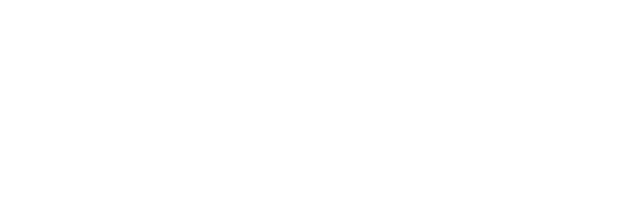
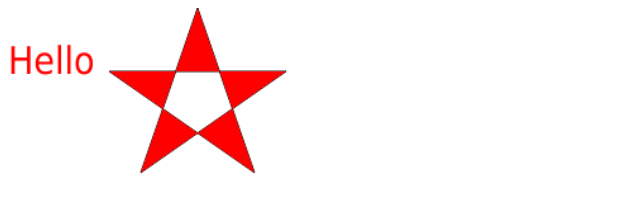
Before and after one commit to hzhyvinskyi/js-base, a plain HTML site: page index.html in a window 1280 px wide. Shown: the whole page, without its empty margins (0-640 px from the left). Drawn offline with Linux system fonts and the light colour scheme.

Commit message:
Canvas testing

```diff
--- a/index.html
+++ b/index.html
@@ -7,6 +7,7 @@
 	<title>JavaScript</title>
 </head>
 <body>
+	<canvas id="canvas" width="1000" style="width: 100%"></canvas>
 	<script src="js/main.js"></script>
 </body>
 </html>
--- a/js/main.js
+++ b/js/main.js
@@ -1,64 +1,47 @@
-const numbers = [32, 61, 18, 23, 5, 11, 94];
-const fruit = ['peach', 'apricot', 'pear', 'banana', 'apple', 'watermelon'];
-const mixed = new Array(23, 'Hello', true, undefined, null, {a:1, b:1}, new Date());
+var canvas = document.getElementById('canvas');
 
-let val;
+var ctx = canvas.getContext('2d');
 
-function over50(num){
-	return num > 50;
-}
+// var gradient = ctx.createRadialGradient(150, 70, 0, 100, 200, 70);
+//
+// gradient.addColorStop(0, 'Gold');
+// gradient.addColorStop(1, 'rgba(0, 150, 0, 0)');
+//
+// ctx.fillStyle = gradient;
+// ctx.fillRect(0, 0, 600, 300);
+//
+// ctx.strokeStyle = 'silver';
+// ctx.strokeRect(150, 75, 50, 50);
+//
+// ctx.clearRect(0, 0, 300, 150);
 
-val = numbers.find(over50);
+// ctx.beginPath();
+// ctx.strokeStyle = 'black';
+// ctx.moveTo(100, 100);
+// ctx.lineTo(80, 60);
+// ctx.lineTo(110, 80);
+// ctx.lineTo(125, 40);
+// ctx.lineTo(140, 80);
+// ctx.lineTo(170, 60);
+// ctx.lineTo(150, 100);
+// ctx.lineTo(150, 100);
+// ctx.bezierCurveTo(140, 90, 110, 90, 100, 100);
+// ctx.closePath();
+// ctx.stroke();
+// ctx.fillStyle = 'gold';
+// ctx.fill();
 
-const person = {
-	firstName: 'Roger',
-	lastName: 'Steves',
-	age: 33,
-	email: 'setver@aol.com',
-	hobbies: ['music', 'sports'],
-	address: {
-		city: 'Miami',
-		state: 'FL',
-	},
-	getBirthYear: function () {
-		return 2018 - this.age;
-	},
-};
+ctx.beginPath();
+ctx.moveTo(150, 0);
+ctx.lineTo(195, 130);
+ctx.lineTo(80, 50);
+ctx.lineTo(220, 50);
+ctx.lineTo(105, 130);
+ctx.lineTo(150, 0);
+ctx.stroke();
+ctx.fillStyle = 'red';
+ctx.fill('evenodd');
 
-val = person.firstName;
-val = person.lastName;
-val = person.age;
-val = person.email;
-val = person.hobbies[1];
-val = person.address.state;
-val = person.address.city;
-val = person.getBirthYear();
-
-const people = [
-	{name: 'John', age: 30},
-	{name: 'Mike', age:34},
-	{name: 'James', age:25},
-];
-
-for (let i = 0; i < people.length; i++) {
-	console.log(people[i].name);
-}
-
-// Dates and Times
-
-let dat;
-
-const today = new Date();
-
-let birthday = new Date('07-20-1999 11:12:10');
-
-birthday = new Date('August 14 2007 10:21:05');
-
-birthday.setMonth(5);
-birthday.setDate(27);
-birthday.setHours(4);
-birthday.setFullYear(2000);
-birthday.setMinutes(30);
-birthday.setSeconds(9);
-
-console.log(birthday);
+ctx.font = '30px Tahoma';
+ctx.textBaseline = 'hanging';
+ctx.fillText('Hello', 0, 30);
```
